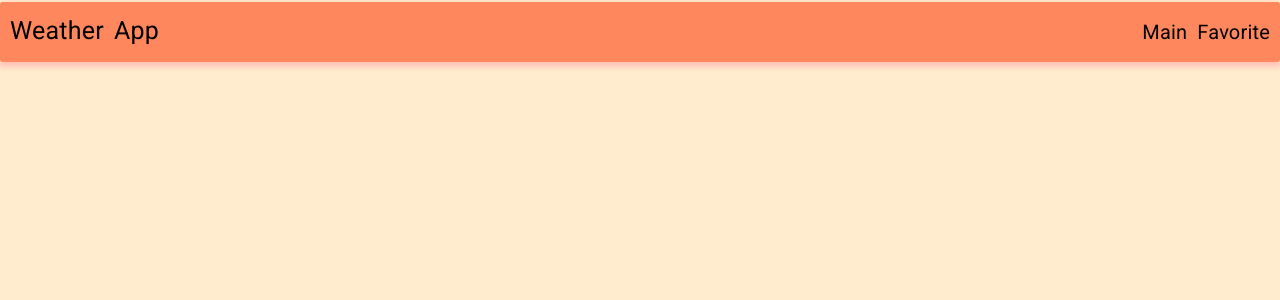
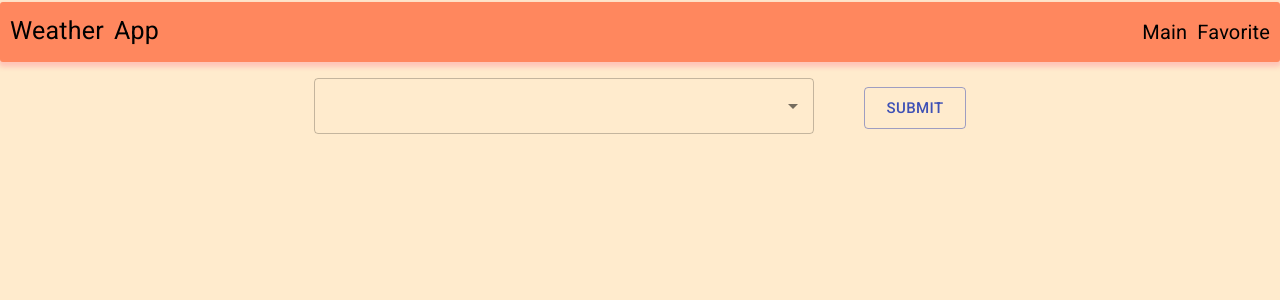
Before and after one commit to PhilipK-webdev/Philip-Kouchner-07-20-2021, a React (Create React App) app: page / in a window 1280 px wide. Shown: the top 300 px of the page. Built offline with nearby package versions, Linux system fonts and the light colour scheme.

Commit message:
ADD:new components-Favorite,Main,SearchBar

```diff
--- a/package.json
+++ b/package.json
@@ -5,6 +5,7 @@
   "homepage": "https://philipk-webdev.github.io/Philip-Kouchner-07-20-2021/",
   "dependencies": {
     "@material-ui/core": "^4.12.2",
+    "@material-ui/lab": "^4.0.0-alpha.60",
     "@testing-library/jest-dom": "^5.11.4",
     "@testing-library/react": "^11.1.0",
     "@testing-library/user-event": "^12.1.10",
--- a/src/App.js
+++ b/src/App.js
@@ -1,8 +1,10 @@
 import { Grid } from "@material-ui/core";
-import { BrowserRouter as Router, Route, Switch } from "react-router-dom";
+import { BrowserRouter as Router, Route, Switch, Redirect } from "react-router-dom";
 import NavigationBar from "./components/Navigation/NavigationBar";
 import { makeStyles } from '@material-ui/core/styles';
 import "./App.css";
+import Main from "./components/Main";
+import Favorite from "./components/Favorite";
 const useStyles = makeStyles({
   rootNav: {
     backgroundColor: 'rgb(255, 135, 94)',
@@ -23,12 +25,14 @@ function App() {
             <NavigationBar />
           </Grid>
           <Switch>
+            <Redirect from="/Philip-Kouchner-07-20-2021" to="/" />
             <Route exact path="/">
+              <Main />
             </Route>
             <Route path="/favorite">
+              <Favorite />
             </Route>
           </Switch>
-
         </Router>
       </Grid>
     </div>
--- /dev/null
+++ b/src/components/Favorite.js
@@ -0,0 +1,11 @@
+import React from 'react'
+
+function Favorite() {
+    return (
+        <div>
+            <h1>Hello from the favorite page</h1>
+        </div>
+    )
+}
+
+export default Favorite
--- /dev/null
+++ b/src/components/Main.js
@@ -0,0 +1,13 @@
+import { Grid } from '@material-ui/core'
+import React from 'react'
+import SearchBar from './SearchBar/SearchBar'
+
+function Main() {
+    return (
+        <Grid container>
+            <SearchBar />
+        </Grid>
+    )
+}
+
+export default Main
--- /dev/null
+++ b/src/components/SearchBar/SearchBar.js
@@ -0,0 +1,15 @@
+import { Grid } from '@material-ui/core'
+import React from 'react'
+import FieldSearch from './components/Field/FieldSearch'
+
+function SearchBar() {
+    return (
+        <Grid container style={{ justifyContent: "center" }}>
+            <Grid item>
+                <FieldSearch />
+            </Grid>
+        </Grid>
+    )
+}
+
+export default SearchBar
--- /dev/null
+++ b/src/components/SearchBar/components/Button/ButtonSearch.js
@@ -0,0 +1,16 @@
+import React from 'react'
+import { Button, Grid } from "@material-ui/core";
+function ButtonSearch() {
+    return (
+        <Grid container>
+            <Grid item>
+                <Button variant="outlined" color="primary" size="large" >
+                    Submit
+                </Button>
+            </Grid>
+        </Grid>
+
+    )
+}
+
+export default ButtonSearch
--- /dev/null
+++ b/src/components/SearchBar/components/Field/FieldSearch.js
@@ -0,0 +1,32 @@
+import React from 'react'
+import TextField from "@material-ui/core/TextField";
+import FormControl from "@material-ui/core/FormControl";
+import Autocomplete from '@material-ui/lab/Autocomplete';
+import ButtonSearch from '../Button/ButtonSearch';
+import { Grid } from '@material-ui/core';
+function FieldSearch() {
+    return (
+        <Grid container>
+            <Grid item >
+                <FormControl variant="outlined" style={{ marginRight: "50px" }}>
+                    <Autocomplete
+                        // options={arrayFood}
+                        // id="controlled-demo"
+                        // value={searchFood}
+                        // getOptionLabel={(option) => option}
+                        // onKeyUp={onKeyPress}
+                        // onChange={onSave}
+                        autoHighlight
+                        renderInput={(params) => <TextField {...params} margin="normal" variant="outlined" />}
+                        style={{ marginBottom: "25px", width: "500px" }}
+                    />
+                </FormControl>
+            </Grid>
+            <Grid item style={{ marginTop: "25px" }}>
+                <ButtonSearch />
+            </Grid>
+        </Grid>
+    )
+}
+
+export default FieldSearch
```
Also changed, not shown: 1 other file (tests, documents, lock files or other folders).
